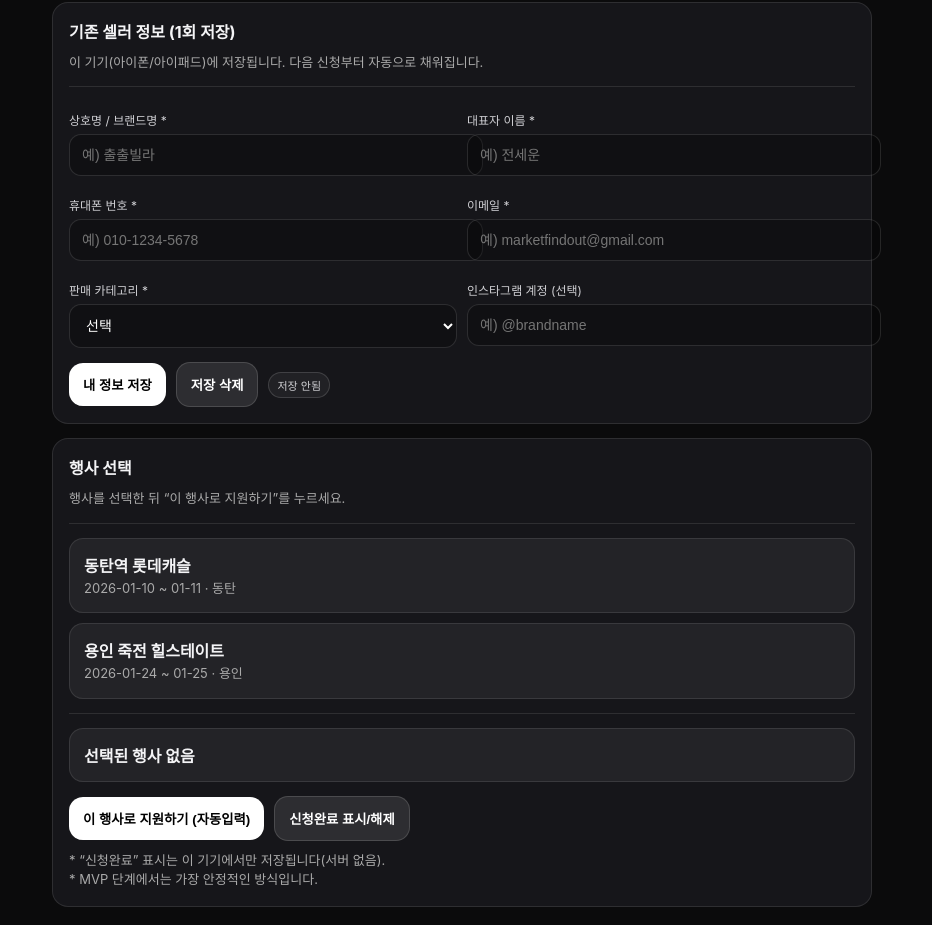
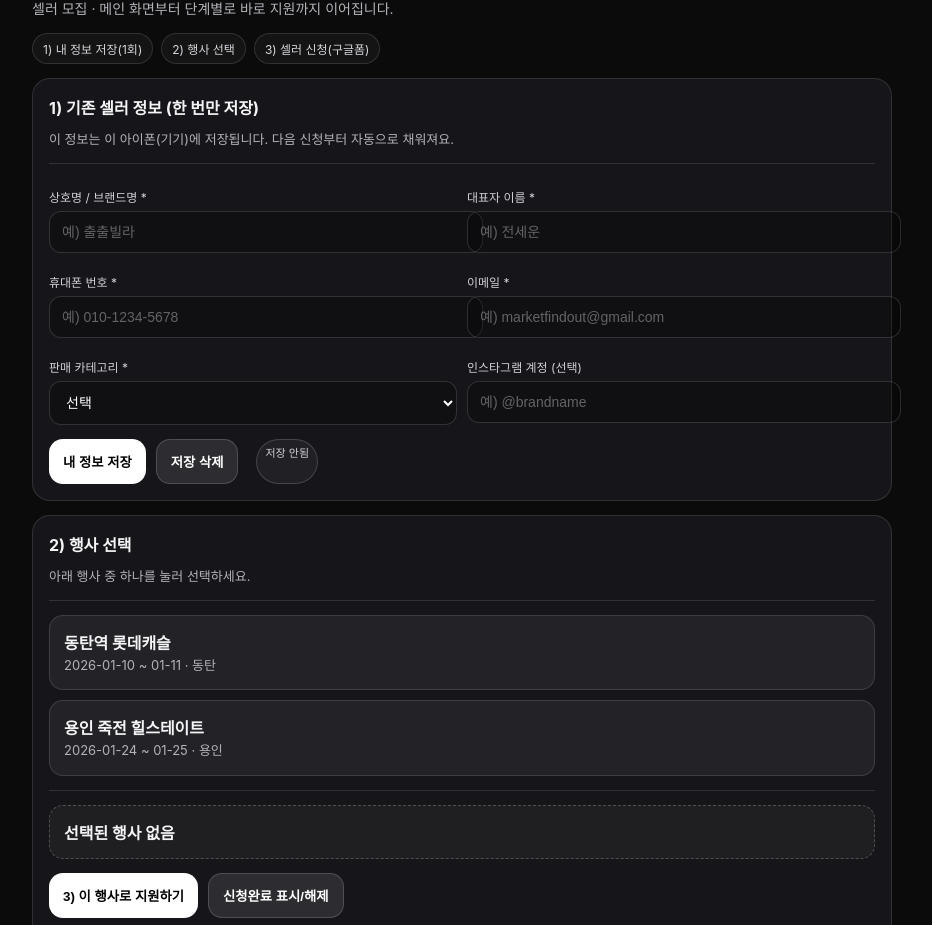
Before and after one commit to jeonsewoon/seller-mvp, a plain HTML site: page index.html in a window 1280 px wide. Shown: the part 90-1015 px from the top of the page, without its empty margins (178-1110 px from the left). Drawn offline with Linux system fonts and the light colour scheme.

Commit message:
Update index.html

```diff
--- a/index.html
+++ b/index.html
@@ -5,41 +5,165 @@
   <meta name="viewport" content="width=device-width,initial-scale=1,viewport-fit=cover">
   <meta name="apple-mobile-web-app-capable" content="yes">
   <meta name="apple-mobile-web-app-status-bar-style" content="black-translucent">
+  <meta name="theme-color" content="#0b0b0c">
+
+  <link rel="manifest" href="./manifest.json">
+
   <title>뜻밖의시장 | 셀러 모집</title>
 
   <style>
-    :root{--bg:#0b0b0c;--card:#16161a;--line:rgba(255,255,255,.10);--muted:#aaa;}
-    body{margin:0;font-family:-apple-system,BlinkMacSystemFont,"Apple SD Gothic Neo","Noto Sans KR",sans-serif;background:var(--bg);color:#f4f4f6}
-    .wrap{max-width:820px;margin:0 auto;padding:20px 16px 90px}
-    h1{font-size:22px;margin:0 0 6px}
+    :root{
+      --bg:#0b0b0c;
+      --card:#16161a;
+      --line:rgba(255,255,255,.12);
+      --muted:#b2b2b8;
+      --soft:rgba(255,255,255,.06);
+      --soft2:rgba(255,255,255,.10);
+    }
+    body{
+      margin:0;
+      font-family:-apple-system,BlinkMacSystemFont,"Apple SD Gothic Neo","Noto Sans KR",sans-serif;
+      background:var(--bg);
+      color:#f4f4f6;
+    }
+    .wrap{max-width:860px;margin:0 auto;padding:22px 16px 92px}
+    .heroTitle{
+      font-size:36px;
+      font-weight:900;
+      letter-spacing:-0.02em;
+      color:#fff;
+      margin:6px 0 8px;
+    }
+    .heroSub{color:var(--muted);font-size:14px;margin:0 0 14px;line-height:1.5}
+    .stepRow{display:flex;gap:8px;flex-wrap:wrap;margin-top:10px}
+    .stepTag{
+      font-size:12px;
+      padding:6px 10px;
+      border-radius:999px;
+      border:1px solid var(--line);
+      background:rgba(255,255,255,.04);
+      color:#d6d6db;
+    }
+    .card{
+      margin-top:14px;
+      padding:16px;
+      border-radius:18px;
+      background:var(--card);
+      border:1px solid var(--line);
+    }
     h2{font-size:16px;margin:0 0 10px}
-    .muted{color:var(--muted);font-size:13px;line-height:1.5}
-    .card{margin-top:14px;padding:16px;border-radius:16px;background:var(--card);border:1px solid var(--line)}
-    .item{padding:14px;border-radius:14px;background:rgba(255,255,255,.06);border:1px solid var(--line);margin-bottom:10px;cursor:pointer}
-    .row{display:flex;gap:10px;flex-wrap:wrap;align-items:center}
-    .btn{display:inline-block;border:0;padding:12px 14px;border-radius:14px;background:#fff;color:#000;font-weight:900;text-decoration:none;cursor:pointer}
-    .btn.sub{background:rgba(255,255,255,.10);color:#fff;font-weight:700;border:1px solid rgba(255,255,255,.14)}
-    .tag{display:inline-block;font-size:11px;padding:4px 8px;border-radius:999px;border:1px solid rgba(255,255,255,.14);color:#cfcfd3;background:rgba(255,255,255,.05)}
-    .tag.ok{border-color:rgba(120,255,180,.22);color:rgba(170,255,205,.95);background:rgba(120,255,180,.06)}
-    label{display:block;font-size:12px;color:#cfcfd3;margin:10px 0 6px}
-    input, select{width:100%;padding:12px;border-radius:12px;border:1px solid rgba(255,255,255,.12);background:rgba(0,0,0,.25);color:#fff;font-size:14px}
+    .muted{color:var(--muted);font-size:13px;line-height:1.55}
+    .hr{height:1px;background:var(--line);margin:14px 0}
+    label{display:block;font-size:12px;color:#d0d0d6;margin:10px 0 6px}
+    input, select{
+      width:100%;
+      padding:12px 12px;
+      border-radius:12px;
+      border:1px solid rgba(255,255,255,.14);
+      background:rgba(0,0,0,.25);
+      color:#fff;
+      font-size:14px;
+      outline:none;
+    }
+    input::placeholder{color:rgba(255,255,255,.35)}
     .grid{display:grid;grid-template-columns:1fr;gap:10px}
-    @media(min-width:720px){ .grid{grid-template-columns:1fr 1fr} }
-    .hr{height:1px;background:var(--line);margin:14px 0}
-    .toast{position:fixed;left:50%;transform:translateX(-50%);bottom:16px;z-index:50;background:rgba(0,0,0,.78);
-      border:1px solid rgba(255,255,255,.16);padding:10px 12px;border-radius:999px;font-size:13px;display:none;max-width:92vw}
+    @media(min-width:760px){ .grid{grid-template-columns:1fr 1fr} }
+
+    .item{
+      padding:14px;
+      border-radius:14px;
+      background:var(--soft);
+      border:1px solid var(--line);
+      margin-bottom:10px;
+      cursor:pointer;
+      transition:transform .06s ease;
+    }
+    .item:active{transform:scale(.99)}
+    .item b{font-size:16px}
+    .btnRow{display:flex;gap:10px;flex-wrap:wrap;margin-top:14px}
+    .btn{
+      display:inline-block;
+      border:0;
+      padding:12px 14px;
+      border-radius:14px;
+      background:#fff;
+      color:#000;
+      font-weight:900;
+      text-decoration:none;
+      cursor:pointer;
+    }
+    .btn.sub{
+      background:var(--soft2);
+      color:#fff;
+      font-weight:700;
+      border:1px solid rgba(255,255,255,.16);
+    }
+    .tag{
+      display:inline-block;
+      font-size:11px;
+      padding:4px 8px;
+      border-radius:999px;
+      border:1px solid rgba(255,255,255,.16);
+      color:#cfcfd3;
+      background:rgba(255,255,255,.05);
+      margin-left:8px;
+    }
+    .tag.ok{
+      border-color:rgba(120,255,180,.22);
+      color:rgba(170,255,205,.95);
+      background:rgba(120,255,180,.06);
+    }
+    .selectedBox{
+      padding:14px;
+      border-radius:14px;
+      background:rgba(255,255,255,.04);
+      border:1px dashed rgba(255,255,255,.22);
+    }
+    .toast{
+      position:fixed;
+      left:50%;
+      transform:translateX(-50%);
+      bottom:16px;
+      z-index:50;
+      background:rgba(0,0,0,.80);
+      border:1px solid rgba(255,255,255,.18);
+      padding:10px 12px;
+      border-radius:999px;
+      font-size:13px;
+      display:none;
+      max-width:92vw;
+      white-space:nowrap;
+      overflow:hidden;
+      text-overflow:ellipsis;
+    }
+    .warn{
+      margin-top:10px;
+      padding:10px 12px;
+      border-radius:12px;
+      border:1px solid rgba(255,200,120,.22);
+      background:rgba(255,200,120,.06);
+      color:rgba(255,220,170,.95);
+      font-size:13px;
+      line-height:1.5;
+    }
   </style>
 </head>
 
 <body>
   <div class="wrap">
-    <h1>뜻밖의시장 셀러 모집</h1>
-    <div class="muted">① 내 정보 저장(1회) → ② 행사 선택 → ③ 지원(자동입력)</div>
+    <div class="heroTitle">뜻밖의시장</div>
+    <div class="heroSub">셀러 모집 · 메인 화면부터 단계별로 바로 지원까지 이어집니다.</div>
 
-    <!-- 1) 셀러 정보 저장 -->
+    <div class="stepRow">
+      <div class="stepTag">1) 내 정보 저장(1회)</div>
+      <div class="stepTag">2) 행사 선택</div>
+      <div class="stepTag">3) 셀러 신청(구글폼)</div>
+    </div>
+
+    <!-- 1) 프로필 저장 -->
     <div class="card">
-      <h2>기존 셀러 정보 (1회 저장)</h2>
-      <div class="muted">이 기기(아이폰/아이패드)에 저장됩니다. 다음 신청부터 자동으로 채워집니다.</div>
+      <h2>1) 기존 셀러 정보 (한 번만 저장)</h2>
+      <div class="muted">이 정보는 이 아이폰(기기)에 저장됩니다. 다음 신청부터 자동으로 채워져요.</div>
 
       <div class="hr"></div>
 
@@ -77,7 +201,7 @@
         </div>
       </div>
 
-      <div class="row" style="margin-top:14px">
+      <div class="btnRow">
         <button class="btn" id="saveProfile">내 정보 저장</button>
         <button class="btn sub" id="clearProfile">저장 삭제</button>
         <span class="tag" id="profileStatus">저장 안됨</span>
@@ -86,18 +210,18 @@
 
     <!-- 2) 행사 선택 -->
     <div class="card">
-      <h2>행사 선택</h2>
-      <div class="muted">행사를 선택한 뒤 “이 행사로 지원하기”를 누르세요.</div>
+      <h2>2) 행사 선택</h2>
+      <div class="muted">아래 행사 중 하나를 눌러 선택하세요.</div>
 
       <div class="hr"></div>
 
-      <div class="item" onclick="selectEvent('dt1','동탄역 롯데캐슬','2026-01-10 ~ 01-11')">
+      <div class="item" onclick="selectEvent('dt1','동탄역 롯데캐슬','2026-01-10 ~ 01-11','동탄')">
         <b>동탄역 롯데캐슬</b>
         <span class="tag ok" id="done-dt1" style="display:none">신청완료</span><br>
         <span class="muted">2026-01-10 ~ 01-11 · 동탄</span>
       </div>
 
-      <div class="item" onclick="selectEvent('yi1','용인 죽전 힐스테이트','2026-01-24 ~ 01-25')">
+      <div class="item" onclick="selectEvent('yi1','용인 죽전 힐스테이트','2026-01-24 ~ 01-25','용인')">
         <b>용인 죽전 힐스테이트</b>
         <span class="tag ok" id="done-yi1" style="display:none">신청완료</span><br>
         <span class="muted">2026-01-24 ~ 01-25 · 용인</span>
@@ -105,19 +229,20 @@
 
       <div class="hr"></div>
 
-      <div class="item" style="cursor:default">
+      <div class="selectedBox">
         <b id="selName">선택된 행사 없음</b><br>
-        <span class="muted" id="selDate"></span>
+        <span class="muted" id="selMeta"></span>
       </div>
 
-      <div class="row" style="margin-top:14px">
-        <button class="btn" id="applyBtn">이 행사로 지원하기 (자동입력)</button>
+      <div class="btnRow">
+        <button class="btn" id="applyBtn">3) 이 행사로 지원하기</button>
         <button class="btn sub" id="markDoneBtn">신청완료 표시/해제</button>
       </div>
 
-      <div class="muted" style="margin-top:10px">
-        * “신청완료” 표시는 이 기기에서만 저장됩니다(서버 없음).<br>
-        * MVP 단계에서는 가장 안정적인 방식입니다.
+      <div class="warn">
+        ✅ 지금 단계 목표: “메인 UI가 그대로 보이고, 단계가 흐트러지지 않는지” 확인<br>
+        - 자동입력(entry)은 다음 단계에서 연결해도 됩니다.<br>
+        - 우선은 버튼 누르면 구글폼이 정상으로 열리면 성공이에요.
       </div>
     </div>
   </div>
@@ -125,43 +250,42 @@
   <div class="toast" id="toast"></div>
 
 <script>
-  /***********************
-   * ✅ 전세운님 수정 영역 (2개)
-   ***********************/
-  // 1) 구글폼 viewform 주소
+  /***************
+   * 전세운님이 바꿀 곳: 구글폼 주소 1개만!
+   ***************/
   const SELLER_FORM_BASE =
     "https://docs.google.com/forms/d/e/1FAIpQLScbJPOJKWT_rNJaBsx81N86KelknR7EaWQ_dPvoGcXEcDTSSg/viewform";
 
-  // 2) 구글폼 각 질문의 entry 번호 (꼭 실제 값으로 바꿔야 자동입력 됨)
-  const ENTRY = {
-    event:    "entry.111111111", // 8. 지원 행사
-    brand:    "entry.222222222", // 1. 상호명/브랜드명
-    owner:    "entry.333333333", // 2. 대표자 이름
-    phone:    "entry.444444444", // 3. 연락처
-    email:    "entry.555555555", // 4. 이메일
-    category: "entry.666666666", // 5. 판매 카테고리
-    insta:    "entry.777777777"  // 6. 인스타(선택)
-  };
+  // (다음 단계) 자동입력 entry 연결은 아직 안 붙여도 됨
+  // const ENTRY = { event:"entry.123", brand:"entry.456", ... };
 
-  /***********************
-   * 내부 로직
-   ***********************/
-  const LS_PROFILE = "um_seller_profile_v1";
-  const LS_DONE = "um_done_events_v1";
+  /***************
+   * 내부 로직 (건드릴 필요 없음)
+   ***************/
+  const LS_PROFILE = "um_profile_v1";
+  const LS_DONE = "um_done_v1";
 
-  const toastEl = document.getElementById("toast");
+  const $ = (id) => document.getElementById(id);
+  const toastEl = $("toast");
   const toast = (msg) => {
     toastEl.textContent = msg;
     toastEl.style.display = "block";
     clearTimeout(window.__t);
-    window.__t = setTimeout(()=> toastEl.style.display="none", 2200);
+    window.__t = setTimeout(()=> toastEl.style.display="none", 2000);
   };
-  const $ = (id) => document.getElementById(id);
 
-  function loadProfile(){ try { return JSON.parse(localStorage.getItem(LS_PROFILE)) || null; } catch { return null; } }
-  function saveProfile(p){ localStorage.setItem(LS_PROFILE, JSON.stringify(p)); refreshProfileUI(); }
-  function clearProfile(){ localStorage.removeItem(LS_PROFILE); refreshProfileUI(); }
-
+  function loadProfile(){
+    try { return JSON.parse(localStorage.getItem(LS_PROFILE)) || null; }
+    catch { return null; }
+  }
+  function saveProfile(p){
+    localStorage.setItem(LS_PROFILE, JSON.stringify(p));
+    refreshProfileUI();
+  }
+  function clearProfile(){
+    localStorage.removeItem(LS_PROFILE);
+    refreshProfileUI();
+  }
   function refreshProfileUI(){
     const p = loadProfile();
     const tag = $("profileStatus");
@@ -183,12 +307,13 @@
   }
 
   function loadDone(){ try { return JSON.parse(localStorage.getItem(LS_DONE)) || {}; } catch { return {}; } }
-  function setDone(eventId, val){
+  function isDone(id){ return !!loadDone()[id]; }
+  function setDone(id, val){
     const d = loadDone();
-    if (val) d[eventId] = true; else delete d[eventId];
+    if (val) d[id] = true; else delete d[id];
     localStorage.setItem(LS_DONE, JSON.stringify(d));
+    refreshDoneBadges();
   }
-  function isDone(eventId){ return !!loadDone()[eventId]; }
   function refreshDoneBadges(){
     ["dt1","yi1"].forEach(id=>{
       const el = document.getElementById("done-"+id);
@@ -197,16 +322,14 @@
     });
   }
 
-  // 행사 선택
   let selected = null;
-  window.selectEvent = (id, name, date) => {
-    selected = { id, name, date };
+  window.selectEvent = (id, name, date, area) => {
+    selected = { id, name, date, area };
     $("selName").textContent = name;
-    $("selDate").textContent = date;
+    $("selMeta").textContent = `${date} · ${area}`;
     toast("행사를 선택했어요");
   };
 
-  // 프로필 저장
   $("saveProfile").addEventListener("click", () => {
     const p = {
       brand: $("p_brand").value.trim(),
@@ -229,45 +352,25 @@
     toast("저장 삭제됨");
   });
 
-  // 신청완료 표시/해제
   $("markDoneBtn").addEventListener("click", () => {
     if (!selected){ toast("먼저 행사를 선택해 주세요"); return; }
-    const now = isDone(selected.id);
-    setDone(selected.id, !now);
-    refreshDoneBadges();
-    toast(!now ? "신청완료로 표시했어요 ✅" : "신청완료 표시를 해제했어요");
+    setDone(selected.id, !isDone(selected.id));
+    toast(isDone(selected.id) ? "신청완료 표시 ✅" : "신청완료 해제");
   });
 
-  // 자동입력 지원하기
   $("applyBtn").addEventListener("click", (e) => {
     e.preventDefault();
     if (!selected){ toast("먼저 행사를 선택해 주세요"); return; }
+    const p = loadProfile();
+    if (!p){ toast("먼저 1) 내 정보 저장을 해주세요"); return; }
 
-    const profile = loadProfile();
-    if (!profile){
-      toast("먼저 ‘내 정보 저장’을 해주세요 (한 번만 하면 됩니다)");
-      return;
-    }
-
-    // 신청완료 표시(버튼 눌렀을 때)
+    // MVP 1단계: 우선 폼이 열리면 성공 (자동입력은 다음 단계)
     setDone(selected.id, true);
-    refreshDoneBadges();
-
-    const eventText = `${selected.name} (${selected.date})`;
-
-    const params = new URLSearchParams();
-    params.set(ENTRY.event, eventText);
-    params.set(ENTRY.brand, profile.brand);
-    params.set(ENTRY.owner, profile.owner);
-    params.set(ENTRY.phone, profile.phone);
-    params.set(ENTRY.email, profile.email);
-    params.set(ENTRY.category, profile.category);
-    if (profile.insta) params.set(ENTRY.insta, profile.insta);
-
-    window.location.href = `${SELLER_FORM_BASE}?${params.toString()}`;
+    toast("구글폼으로 이동합니다…");
+    window.location.href = SELLER_FORM_BASE;
   });
 
-  // 최초 UI
+  // 초기화
   refreshProfileUI();
   refreshDoneBadges();
 </script>
```
